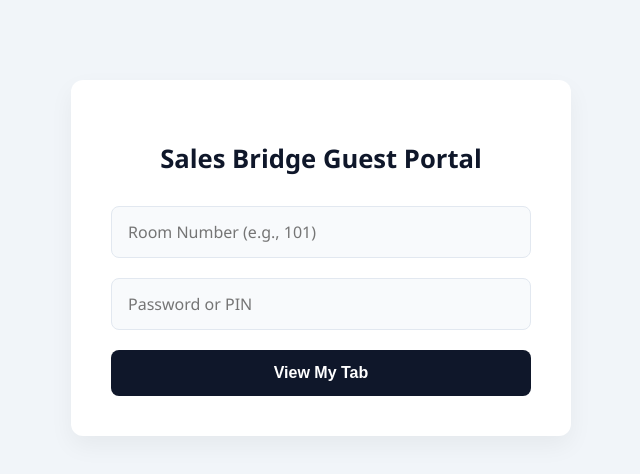
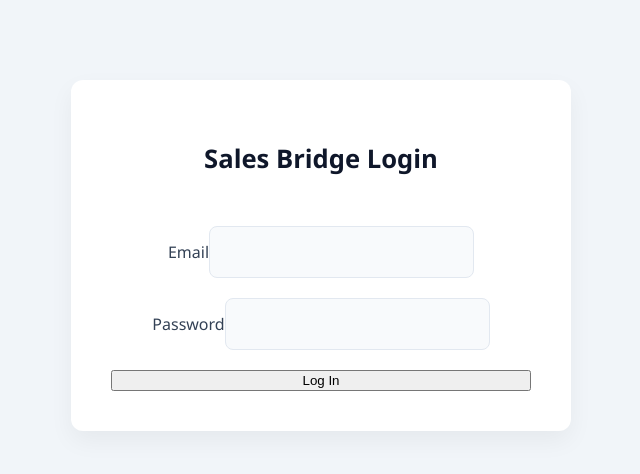
Before and after one commit to Theophilus-Nueva/SalesBridge-FRONTEND, a React (Vite) app: page /login in a window 1280 px wide. Shown: the top 474 px of the page, without its empty margins (319-959 px from the left). Built offline with nearby package versions, Linux system fonts and the light colour scheme.

Commit message:
fixed login

```diff
--- a/src/routers/Login.jsx
+++ b/src/routers/Login.jsx
@@ -4,44 +4,51 @@ import { useAuth } from '../components/AuthContext';
 import './Login.css';
 
 export default function Login() {
-  const [roomNumber, setRoomNumber] = useState('');
+  const [email, setEmail] = useState('');
   const [password, setPassword] = useState('');
-  const [error, setError] = useState('');
+
   const { login } = useAuth();
   const navigate = useNavigate();
 
   const handleSubmit = async (e) => {
     e.preventDefault();
+
     const success = await login(email, password);
 
     if (success) {
       navigate('/dashboard');
     } else {
-      setError('Invalid Email or Password');
+      alert("Invalid credentials");
     }
   };
 
   return (
     <div className="login-container">
-      <h2>Sales Bridge Guest Portal</h2>
       <form onSubmit={handleSubmit} className="login-form">
+        <h2>Sales Bridge Login</h2>
+
+        <div className="input-group">
+          <label>Email</label>
           <input
-          type="text"
-          placeholder="Room Number (e.g., 101)"
-          value={roomNumber}
-          onChange={(e) => setRoomNumber(e.target.value)}
+            type="email"
+            value={email}
+            onChange={(e) => setEmail(e.target.value)}
             required
           />
+        </div>
+
+        <div className="input-group">
+          <label>Password</label>
           <input
             type="password"
-          placeholder="Password or PIN"
             value={password}
             onChange={(e) => setPassword(e.target.value)}
             required
           />
-        <button type="submit" className="login-button">View My Tab</button>
+        </div>
+
+        <button type="submit">Log In</button>
       </form>
-      {error && <p className="login-error">{error}</p>}
     </div>
   );
-};
+}
```
Lines whose indentation alone changed are shown as unchanged.
